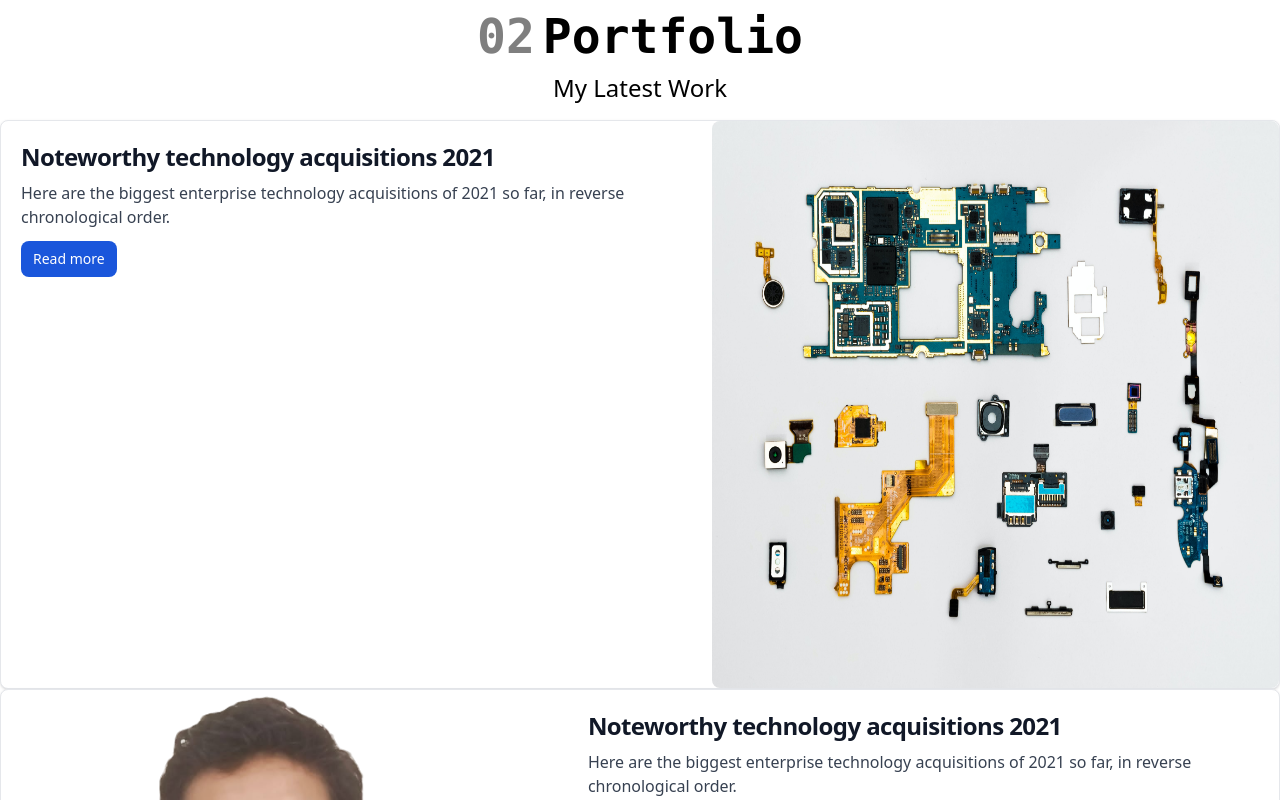
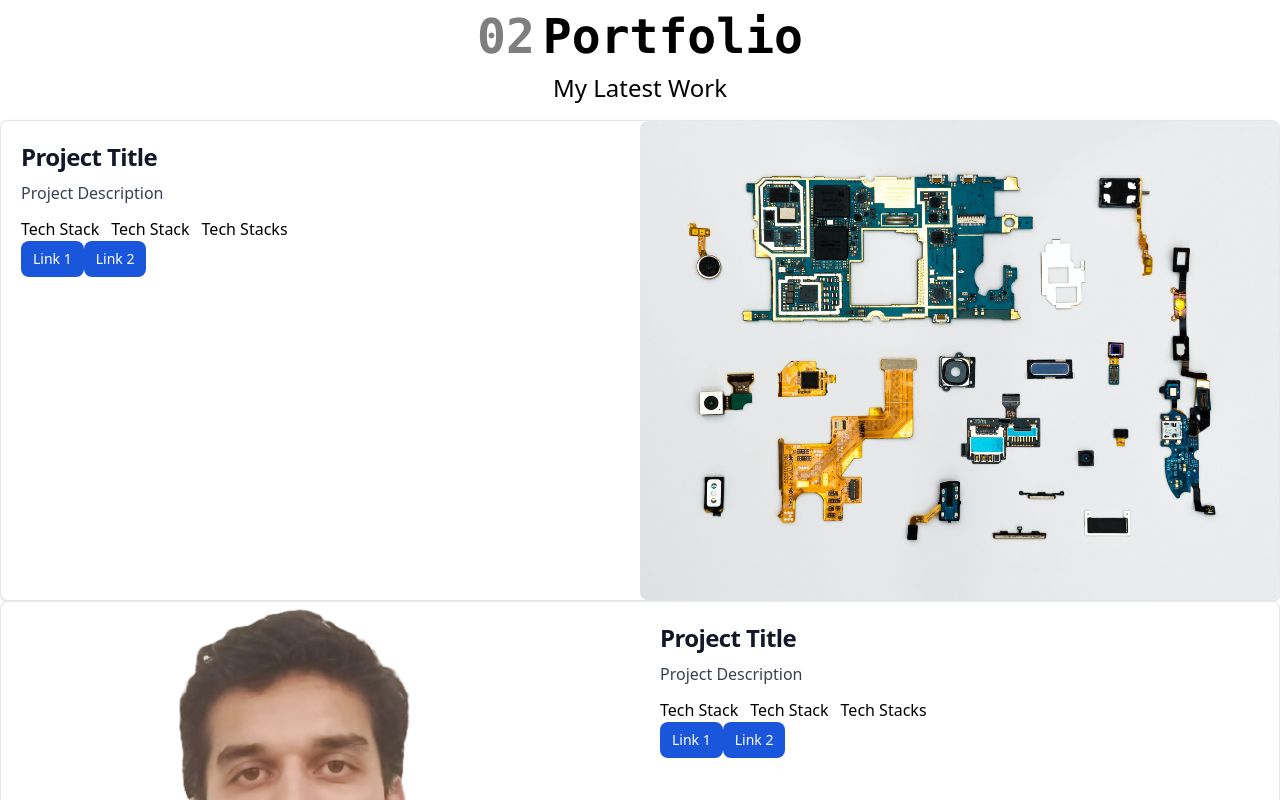
Before and after one commit to hamidazim321/portfolio, a React (Vite) app: page / in a window 1280 px wide. Shown: the part 1680-2480 px from the top of the page. Built offline with nearby package versions, Linux system fonts and the light colour scheme.

Commit message:
Change structure of Project Card

```diff
--- a/src/components/ProjectCard.jsx
+++ b/src/components/ProjectCard.jsx
@@ -6,26 +6,40 @@
       <div className="group md:flex bg-white border border-gray-200 rounded-lg shadow dark:bg-gray-800 dark:border-gray-700">
         <div className="md:w-1/2 md:group-odd:order-2">
           <img
-            className="rounded-lg md:aspect-square"
+            className="rounded-lg"
             src={image}
             alt=""
           />
         </div>
-        <div className="p-5">
-          <a href="#">
-            <h5 className="mb-2 text-2xl font-bold tracking-tight text-gray-900 dark:text-white">
-              Noteworthy technology acquisitions 2021
-            </h5>
-          </a>
+        <div className="p-5 flex-grow">
+          <h5 className="mb-2 text-2xl font-bold tracking-tight text-gray-900 dark:text-white">
+            Project Title
+          </h5>
           <p className="mb-3 font-normal text-gray-700 dark:text-gray-400">
-            Here are the biggest enterprise technology acquisitions of 2021 so
-            far, in reverse chronological order.
+            Project Description
           </p>
+          <ul className="flex gap-3">
+            <li>
+              Tech Stack
+            </li>
+            <li>
+              Tech Stack
+            </li>
+            <li>
+              Tech Stacks
+            </li>
+          </ul>
           <a
             href="#"
             className="inline-flex items-center px-3 py-2 text-sm font-medium text-center text-white bg-blue-700 rounded-lg hover:bg-blue-800 focus:ring-4 focus:outline-none focus:ring-blue-300 dark:bg-blue-600 dark:hover:bg-blue-700 dark:focus:ring-blue-800"
           >
-            Read more
+            Link 1
+          </a>
+          <a
+            href="#"
+            className="inline-flex items-center px-3 py-2 text-sm font-medium text-center text-white bg-blue-700 rounded-lg hover:bg-blue-800 focus:ring-4 focus:outline-none focus:ring-blue-300 dark:bg-blue-600 dark:hover:bg-blue-700 dark:focus:ring-blue-800"
+          >
+            Link 2
           </a>
         </div>
       </div>
```
